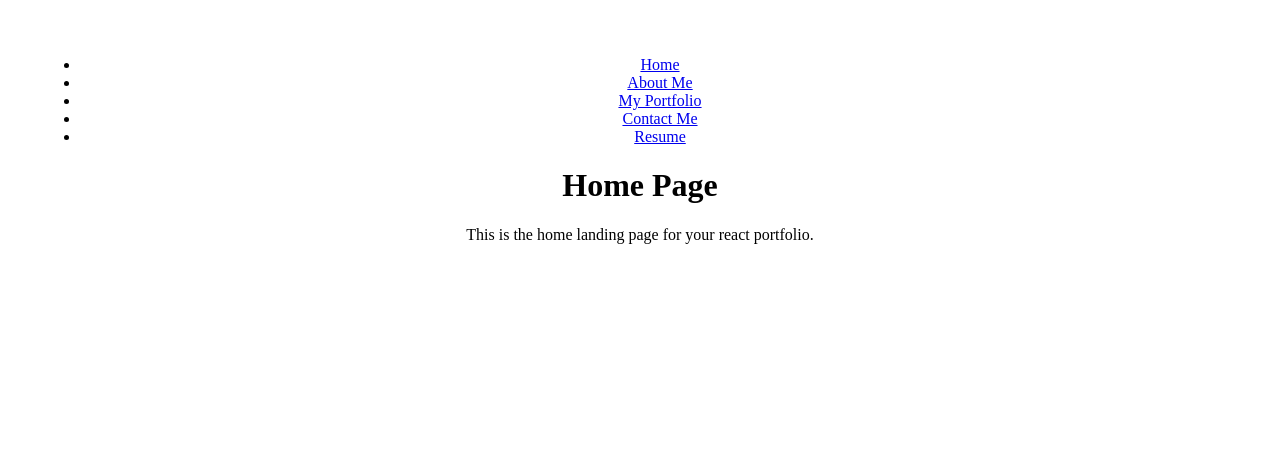
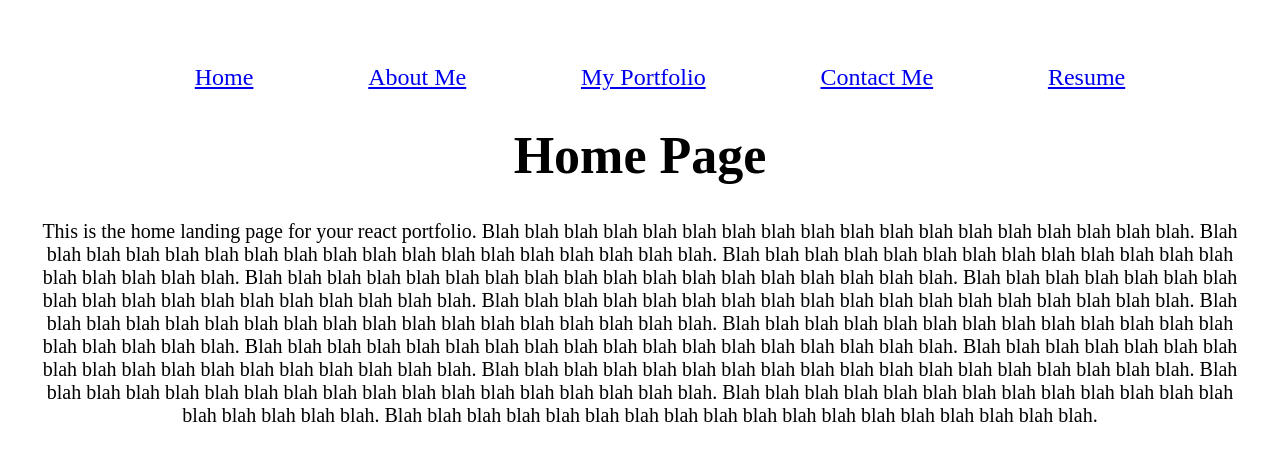
Before and after one commit to krosengr4/React-Portfolio, a React (Vite) app in the folder react-portfolio/: page / in a window 1280 px wide. Shown: the top 460 px of the page. Built offline with nearby package versions, Linux system fonts and the light colour scheme.

Commit message:
edited all pages with css

```diff
--- a/react-portfolio/src/App.css
+++ b/react-portfolio/src/App.css
@@ -41,12 +41,20 @@
   color: #888;
 }
 
-.aboutme-title {
+.nav-links{
+  font-size: 24px;
+  display: flex;
+  justify-content: space-evenly;
+  list-style: none;
+
+}
+
+.page-title {
   font-size: 52px;
 }
 
 .aboutme-content {
-  font-size: 24px;
+  font-size: 20px;
   position: relative;
 
 }
@@ -58,14 +66,14 @@
   align-items: center;
   flex-direction: column;
   position: relative;
-  top: 500px;
+  top: 250px;
 }
 
 .likeBtn {
-  padding: 5px;
+  padding: 12px;
   color: rgb(49, 119, 65);
   background-color: rgb(29, 29, 81);
-  font-size: 12px;
+  font-size: 18px;
 }
 
 .likeBtn:hover {
@@ -74,10 +82,10 @@
 }
 
 .dislikeBtn {
-  padding: 5px;
+  padding: 12px;
   color: rgb(49, 119, 65);
   background-color: rgb(29, 29, 81);
-  font-size: 12px;
+  font-size: 18px;
 }
 
 .dislikeBtn:hover {
@@ -86,5 +94,5 @@
 }
 
 .counter-status{
-  font-size: 18px;
+  font-size: 20px;
 }
--- a/react-portfolio/src/components/navLinks.jsx
+++ b/react-portfolio/src/components/navLinks.jsx
@@ -1,11 +1,13 @@
 import { Link, useLocation } from 'react-router-dom';
+import '../App.css'
+
 
 // Using object destructuring to get our variables from the prop object
 function NavLinks() {
     const currentPage = useLocation().pathname;
 
     return (
-        <ul className='nav nav-links'>
+        <ul className='nav-links'>
             {/* homepage link */}
             <li className='nav-item'>
                 <Link
--- a/react-portfolio/src/pages/AboutMe.jsx
+++ b/react-portfolio/src/pages/AboutMe.jsx
@@ -8,12 +8,13 @@ export default function AboutMe() {
 
     return (
       <div>
-        <h1 className="aboutme-title">About Page</h1>
+        <h1 className="page-title">About Page</h1>
         <p className="aboutme-content">
           This is where the about me page will go. Blah blah blah blah blah blah blah blah blah blah blah blah blah blah blah blah blah blah.
           Blah blah blah blah blah blah blah blah blah blah blah blah blah blah blah blah blah blah. Blah blah blah blah blah blah blah blah blah blah blah blah blah blah blah blah blah blah.
           Blah blah blah blah blah blah blah blah blah blah blah blah blah blah blah blah blah blah. Blah blah blah blah blah blah blah blah blah blah blah blah blah blah blah blah blah blah.
           Blah blah blah blah blah blah blah blah blah blah blah blah blah blah blah blah blah blah. Blah blah blah blah blah blah blah blah blah blah blah blah blah blah blah blah blah blah.
+          Blah blah blah blah blah blah blah blah blah blah blah blah blah blah blah blah blah blah. Blah blah blah blah blah blah blah blah blah blah blah blah blah blah blah blah blah blah. Blah blah blah blah blah blah blah blah blah blah blah blah blah blah blah blah blah blah. Blah blah blah blah blah blah blah blah blah blah blah blah blah blah blah blah blah blah. Blah blah blah blah blah blah blah blah blah blah blah blah blah blah blah blah blah blah. Blah blah blah blah blah blah blah blah blah blah blah blah blah blah blah blah blah blah. Blah blah blah blah blah blah blah blah blah blah blah blah blah blah blah blah blah blah.
         </p>
 
         <div className="like-dislikeBtn">
--- a/react-portfolio/src/pages/Contact.jsx
+++ b/react-portfolio/src/pages/Contact.jsx
@@ -1,9 +1,11 @@
 export default function Contact() {
     return (
       <div>
-        <h1>Contact Page</h1>
-        <p>
+        <h1 className="page-title">Contact Page</h1>
+        <p className="aboutme-content">
         This is where the Contact form will go with set up to email directly.
+        Blah blah blah blah blah blah blah blah blah blah blah blah blah blah blah blah blah blah. Blah blah blah blah blah blah blah blah blah blah blah blah blah blah blah blah blah blah. Blah blah blah blah blah blah blah blah blah blah blah blah blah blah blah blah blah blah. Blah blah blah blah blah blah blah blah blah blah blah blah blah blah blah blah blah blah. Blah blah blah blah blah blah blah blah blah blah blah blah blah blah blah blah blah blah. Blah blah blah blah blah blah blah blah blah blah blah blah blah blah blah blah blah blah. Blah blah blah blah blah blah blah blah blah blah blah blah blah blah blah blah blah blah.
+        Blah blah blah blah blah blah blah blah blah blah blah blah blah blah blah blah blah blah. Blah blah blah blah blah blah blah blah blah blah blah blah blah blah blah blah blah blah. Blah blah blah blah blah blah blah blah blah blah blah blah blah blah blah blah blah blah. Blah blah blah blah blah blah blah blah blah blah blah blah blah blah blah blah blah blah. Blah blah blah blah blah blah blah blah blah blah blah blah blah blah blah blah blah blah. Blah blah blah blah blah blah blah blah blah blah blah blah blah blah blah blah blah blah. Blah blah blah blah blah blah blah blah blah blah blah blah blah blah blah blah blah blah.
         </p>
       </div>
     );
--- a/react-portfolio/src/pages/Home.jsx
+++ b/react-portfolio/src/pages/Home.jsx
@@ -1,9 +1,11 @@
 export default function Home() {
     return (
       <div>
-        <h1>Home Page</h1>
-        <p>
+        <h1 className="page-title">Home Page</h1>
+        <p className="aboutme-content">
         This is the home landing page for your react portfolio.
+        Blah blah blah blah blah blah blah blah blah blah blah blah blah blah blah blah blah blah. Blah blah blah blah blah blah blah blah blah blah blah blah blah blah blah blah blah blah. Blah blah blah blah blah blah blah blah blah blah blah blah blah blah blah blah blah blah. Blah blah blah blah blah blah blah blah blah blah blah blah blah blah blah blah blah blah. Blah blah blah blah blah blah blah blah blah blah blah blah blah blah blah blah blah blah. Blah blah blah blah blah blah blah blah blah blah blah blah blah blah blah blah blah blah. Blah blah blah blah blah blah blah blah blah blah blah blah blah blah blah blah blah blah.
+        Blah blah blah blah blah blah blah blah blah blah blah blah blah blah blah blah blah blah. Blah blah blah blah blah blah blah blah blah blah blah blah blah blah blah blah blah blah. Blah blah blah blah blah blah blah blah blah blah blah blah blah blah blah blah blah blah. Blah blah blah blah blah blah blah blah blah blah blah blah blah blah blah blah blah blah. Blah blah blah blah blah blah blah blah blah blah blah blah blah blah blah blah blah blah. Blah blah blah blah blah blah blah blah blah blah blah blah blah blah blah blah blah blah. Blah blah blah blah blah blah blah blah blah blah blah blah blah blah blah blah blah blah.
         </p>
       </div>
     );
--- a/react-portfolio/src/pages/Portfolio.jsx
+++ b/react-portfolio/src/pages/Portfolio.jsx
@@ -1,9 +1,11 @@
 export default function Portfolio() {
     return (
       <div>
-        <h1>Portfolio Page</h1>
-        <p>
-            This is where your portfolio page will go
+        <h1 className="page-title">Portfolio Page</h1>
+        <p className="aboutme-content">
+            This is where your portfolio page will go.
+            Blah blah blah blah blah blah blah blah blah blah blah blah blah blah blah blah blah blah. Blah blah blah blah blah blah blah blah blah blah blah blah blah blah blah blah blah blah. Blah blah blah blah blah blah blah blah blah blah blah blah blah blah blah blah blah blah. Blah blah blah blah blah blah blah blah blah blah blah blah blah blah blah blah blah blah. Blah blah blah blah blah blah blah blah blah blah blah blah blah blah blah blah blah blah. Blah blah blah blah blah blah blah blah blah blah blah blah blah blah blah blah blah blah. Blah blah blah blah blah blah blah blah blah blah blah blah blah blah blah blah blah blah.
+            Blah blah blah blah blah blah blah blah blah blah blah blah blah blah blah blah blah blah. Blah blah blah blah blah blah blah blah blah blah blah blah blah blah blah blah blah blah. Blah blah blah blah blah blah blah blah blah blah blah blah blah blah blah blah blah blah. Blah blah blah blah blah blah blah blah blah blah blah blah blah blah blah blah blah blah. Blah blah blah blah blah blah blah blah blah blah blah blah blah blah blah blah blah blah. Blah blah blah blah blah blah blah blah blah blah blah blah blah blah blah blah blah blah. Blah blah blah blah blah blah blah blah blah blah blah blah blah blah blah blah blah blah.
         </p>
       </div>
     );
--- a/react-portfolio/src/pages/Resume.jsx
+++ b/react-portfolio/src/pages/Resume.jsx
@@ -1,10 +1,11 @@
 export default function Resume() {
     return (
       <div>
-        <h1>Resume Page</h1>
-        <p>
+        <h1 className="page-title">Resume Page</h1>
+        <p className="aboutme-content">
         This is where your resume will go. Just like portfolio with clickable pictures that
         will take the user to the deployed application of recent projects.
+        Blah blah blah blah blah blah blah blah blah blah blah blah blah blah blah blah blah blah. Blah blah blah blah blah blah blah blah blah blah blah blah blah blah blah blah blah blah. Blah blah blah blah blah blah blah blah blah blah blah blah blah blah blah blah blah blah. Blah blah blah blah blah blah blah blah blah blah blah blah blah blah blah blah blah blah. Blah blah blah blah blah blah blah blah blah blah blah blah blah blah blah blah blah blah. Blah blah blah blah blah blah blah blah blah blah blah blah blah blah blah blah blah blah. Blah blah blah blah blah blah blah blah blah blah blah blah blah blah blah blah blah blah.
         </p>
       </div>
     );
```
